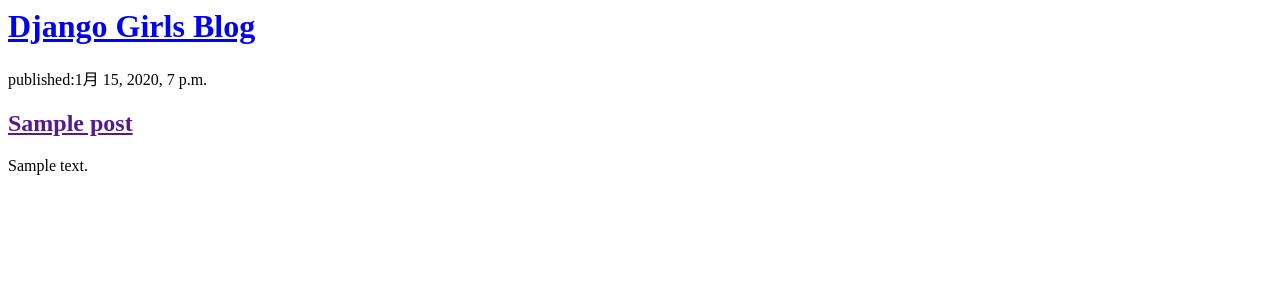
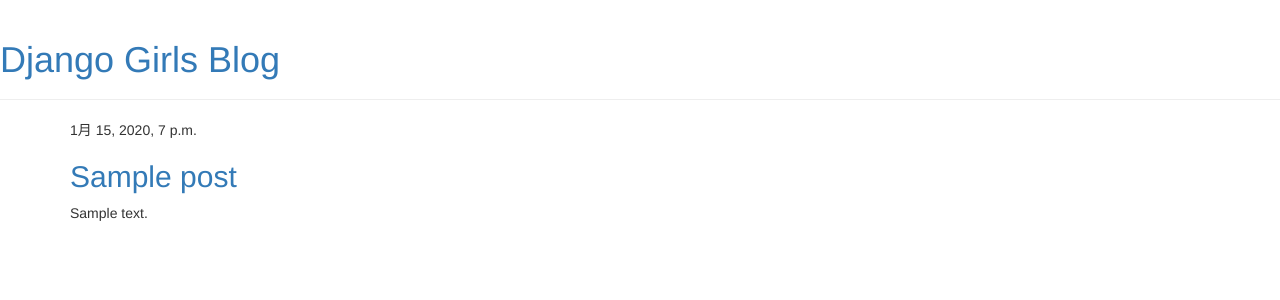
Before and after one commit to Shoya3125/my-first-blog, a Django app: template blog/templates/blog/post_list.html in a window 1280 px wide. Shown: the top 300 px of the page. Run offline with Django 3.2, Linux system fonts and the light colour scheme; the template is opened without the code that fills it: values that come from a table or form of the project are taken from there, others are empty; tables that the repository leaves empty hold one stand-in row (values such as "Sample post"); some libraries are stand-ins or nearby versions.

Commit message:
Added view and template for detailed blog post as well as CSS for the site.

```diff
--- /dev/null
+++ b/blog/templates/blog/base.html
@@ -0,0 +1,24 @@
+{% load static %}
+<html>
+	<head>
+		<title>Django Girls blog</title>
+		<link rel="stylesheet" href="//maxcdn.bootstrapcdn.com/bootstrap/3.2.0/css/bootstrap.min.css">
+		<link rel="stylesheet" href="//maxcdn.bootstrapcdn.com/bootstrap/3.2.0/css/bootstrap-theme.min.css">
+		<link href="//fonts.googleapis.com/css?family=Lobster&subset=latin,latin-ext" rel="stylesheet" type="text/css">
+		<link rel="stylesheet" href="{% static 'css/blog.css' %}">
+	</head>
+
+  <body>
+    <div class="page-header">
+        <h1><a href="/">Django Girls Blog</a></h1>
+    </div>
+    <div class="content container">
+        <div class="row">
+            <div class="col-md-8">
+            {% block content %}
+            {% endblock %}
+            </div>
+        </div>
+    </div>
+  </body>
+</html>
--- a/blog/templates/blog/post_list.html
+++ b/blog/templates/blog/post_list.html
@@ -1,18 +1,13 @@
-<html>
-	<head>
-		<title>Django Girls blog</title>
-	</head>
-	<body>
-		<div>
-			<h1><a href="/">Django Girls Blog</a></h1>
+{% extends 'blog/base.html' %}
+
+{% block content %}
+	{% for post in posts %}
+		<div class="post">
+			<div class="date">
+        		{{ post.published_date }}
+			</div>
+			<h2><a href="{% url 'post_detail' pk=post.pk %}">{{ post.title }}</a></h2>
+			<p>{{ post.text|linebreaksbr }}</p>
 		</div>
-
-{% for post in posts %}
-	<div>
-		<p>published:{{post.published_date}}</p>
-		<h2><a href="">{{post.title}}</a></h2>
-		<p>{{post.text|linebreaksbr}}</p>
-	</div>
-{% endfor %}
-	</body>
-</html>
+	{% endfor %}
+{% endblock %}
--- a/blog/urls.py
+++ b/blog/urls.py
@@ -3,4 +3,5 @@ from . import views
 
 urlpatterns = [
      path('',views.post_list,name='post_list'),
+     path('/post/<int:pk>/',views.post_detail,name='post_detail')
 ]
```
Also changed, not shown: blog/templates/blog/post_detail.html (added, +13 -0 lines), blog/views.py (+7 -1 lines).
